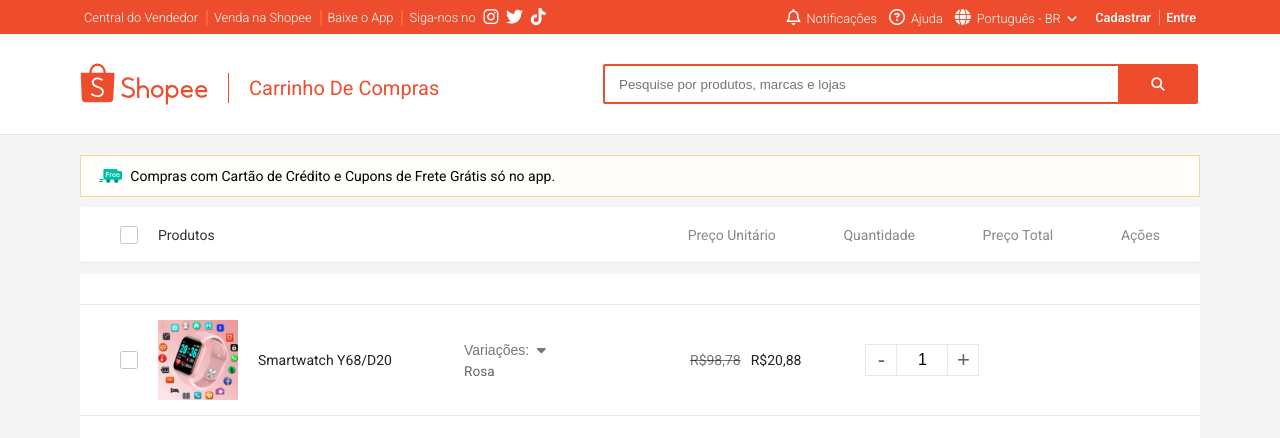
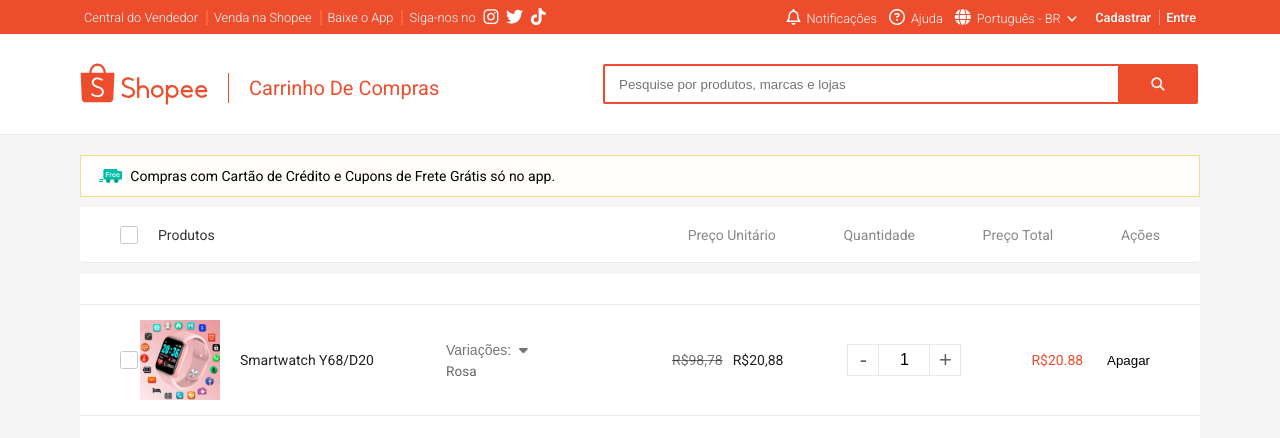
Before and after one commit to Feliith/loja-virtual-react-1.0, a React (Create React App) app: page /cart in a window 1280 px wide. Shown: the top 438 px of the page. Built offline with nearby package versions, Linux system fonts and the light colour scheme.

Commit message:
cart total price addon

```diff
--- /dev/null
+++ b/src/cartComponents/CartProductsConteiner/CartProductsWrap/CartProductTotalPrice/CartProductTotalPrice.css
@@ -0,0 +1,8 @@
+
+.cart-product-total-price {
+    margin-left: 50px;
+}
+
+.cart-product-total-price p {
+    color: #ee4d2d;
+}
--- /dev/null
+++ b/src/cartComponents/CartProductsConteiner/CartProductsWrap/CartProductTotalPrice/CartProductTotalPrice.jsx
@@ -0,0 +1,18 @@
+import './CartProductTotalPrice.css'
+import React, { useContext } from 'react'
+
+import { CartProducts } from '../../../../data/CartProducts'
+import { useState } from 'react'
+import { useEffect } from 'react'
+
+const CartProductTotalPrice = (props) => {
+    return (
+        <div className='cart-product-total-price'>
+            <p>
+                R${props.price}
+            </p>
+        </div>
+    )
+}
+
+export default CartProductTotalPrice
--- a/src/cartComponents/CartProductsConteiner/CartProductsWrap/CartProductsWrap.css
+++ b/src/cartComponents/CartProductsConteiner/CartProductsWrap/CartProductsWrap.css
@@ -4,6 +4,7 @@
     margin-top: 12px;
     box-shadow: 0 1px 1px 0 rgb(0 0 0 / 5%);
     border-radius: .125rem;
+    position: relative;
 }
 
 .cart-product {
@@ -33,3 +34,16 @@
     padding: 10px 20px;
     align-items: flex-start;
 }
+
+.cart-product-item-remove {
+    background: none;
+    border: none;
+    position: absolute;
+    right: 50px;
+    transition: .3s;
+    cursor: pointer;
+}
+
+.cart-product-item-remove:hover {
+    color: #ee4d2d;
+}
--- a/src/cartComponents/CartProductsConteiner/CartProductsWrap/CartProductsWrap.jsx
+++ b/src/cartComponents/CartProductsConteiner/CartProductsWrap/CartProductsWrap.jsx
@@ -1,5 +1,5 @@
 import './CartProductsWrap.css'
-import React, { useContext } from 'react'
+import React, { useContext, useState } from 'react'
 import { Link } from 'react-router-dom'
 
 import { CartProducts } from '../../../data/CartProducts'
@@ -7,13 +7,21 @@
 import CartSelectColor from './CartSelectColor/CartSelectColor'
 import CartProductPrices from './CartProductPrices/CartProductPrices'
 import CartQuantCounter from './CartQuantCounter/CartQuantCounter'
+import CartProductTotalPrice from './CartProductTotalPrice/CartProductTotalPrice'
 
 const CartProductsWrap = () => {
 
     const cartContext = useContext(CartProducts)
 
+    const [quant, setQuantUp] = useState()
+
     function setQuant(props) {
         cartContext[props[1]].quant = props[0]
+        setQuantUp(props[0])
+    }
+
+    function deleteItem(id) {
+        cartContext.splice(cartContext[id])
     }
 
     return (
@@ -36,6 +44,13 @@
                         }
                         <CartProductPrices price={item.price} priceOffer={item.priceOffer} />
                         <CartQuantCounter setQuant={setQuant} id={index} />
+                        <CartProductTotalPrice
+                            price={item.priceOffer ?
+                                parseFloat(item.priceOffer.replace(',', '.') * quant).toFixed(2) :
+                                parseFloat(item.price.replace(',', '.') * quant).toFixed(2)} />
+                        <button className='cart-product-item-remove' onClick={e => deleteItem(index)}>
+                            Apagar
+                        </button>
                     </div>
                 )
             })}
```
Also changed, not shown: src/cartComponents/CartProductsConteiner/CartProductsConteiner.jsx (line endings or trailing spaces).
